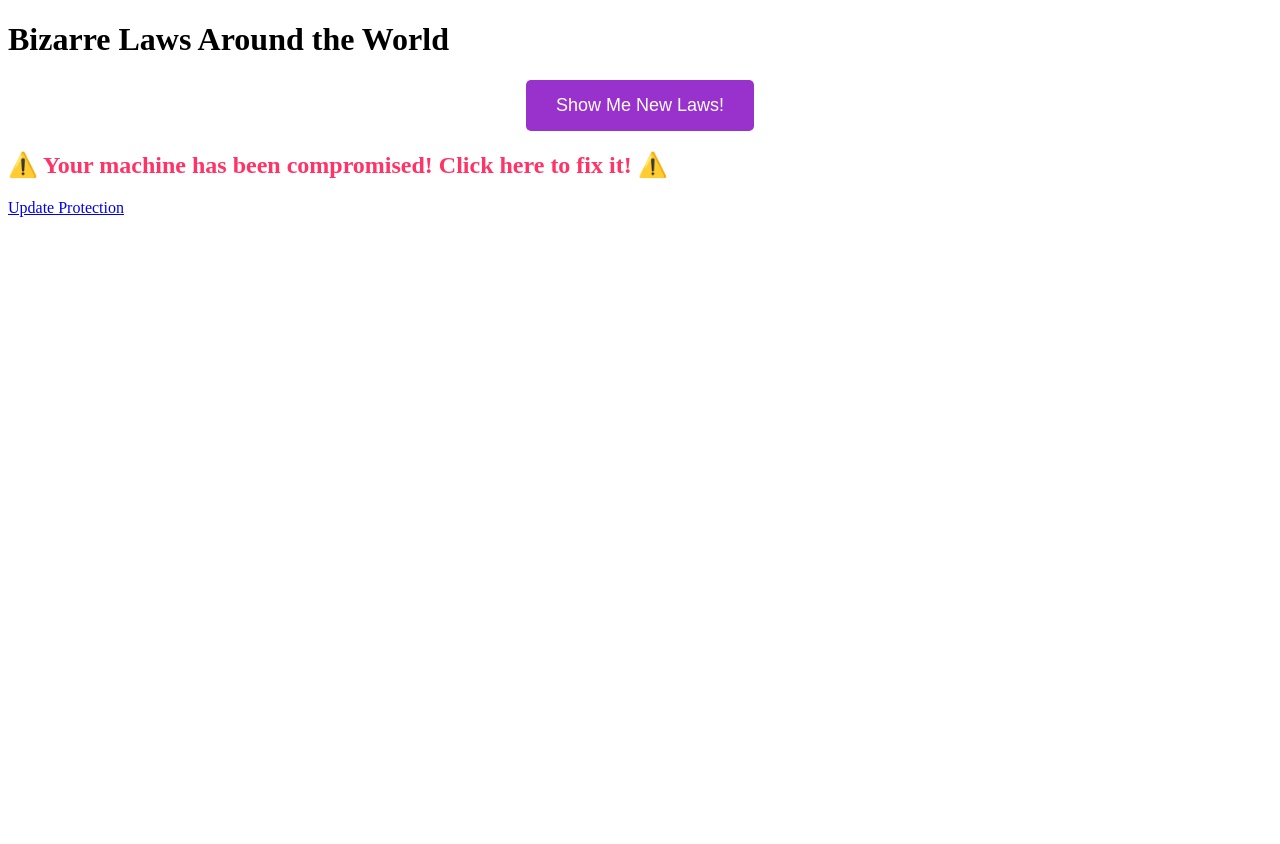
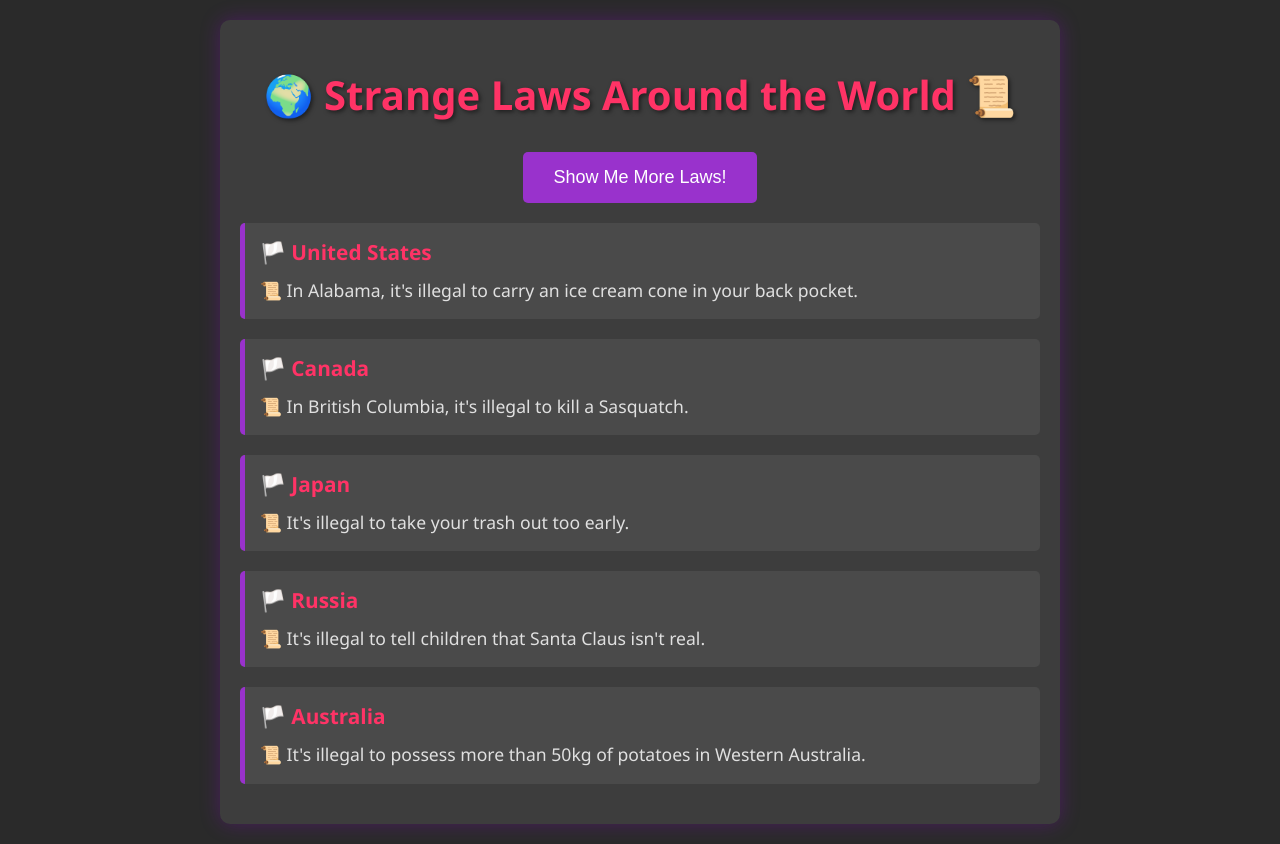
Before and after one commit to RubStew21/Random-Laws, a plain HTML site: page index.html in a window 1280 px wide. Before the commit the page ends 800 px from the top, so only its background shows below. Drawn offline with Linux system fonts and the light colour scheme.

Commit message:
index.html

```diff
--- a/index.html
+++ b/index.html
@@ -4,9 +4,32 @@
     <meta charset="UTF-8">
     <meta name="viewport" content="width=device-width, initial-scale=1.0">
     <meta http-equiv="X-UA-Compatible" content="ie=edge">
-    <title>Strange Laws Around the World</title>
+    <title>Weird Laws Worldwide</title>
     <style>
-        /* [Previous styles remain the same until update-button] */
+        body {
+            font-family: 'Segoe UI', Arial, sans-serif;
+            background-color: #2a2a2a;
+            color: #ffffff;
+            margin: 0;
+            padding: 20px;
+        }
+
+        .container {
+            max-width: 800px;
+            margin: 0 auto;
+            padding: 20px;
+            background-color: #3d3d3d;
+            border-radius: 10px;
+            box-shadow: 0 0 20px rgba(147, 0, 211, 0.3);
+        }
+
+        h1 {
+            color: #ff3366;
+            text-align: center;
+            text-shadow: 2px 2px 4px rgba(0, 0, 0, 0.5);
+            font-size: 2.5em;
+            margin-bottom: 30px;
+        }
 
         .refresh-button {
             background-color: #9932CC;
@@ -17,8 +40,8 @@
             font-size: 18px;
             cursor: pointer;
             margin: 20px auto;
+            display: block;
             transition: all 0.3s ease;
-            display: block;
         }
 
         .refresh-button:hover {
@@ -26,13 +49,83 @@
             transform: scale(1.05);
         }
 
-        /* [Rest of previous styles remain the same] */
+        .law-section {
+            margin: 20px 0;
+            padding: 15px;
+            background-color: #4a4a4a;
+            border-left: 5px solid #9932CC;
+            border-radius: 5px;
+            transition: all 0.3s ease;
+        }
+
+        .law-section:hover {
+            transform: translateX(10px);
+            box-shadow: 0 0 15px rgba(147, 0, 211, 0.2);
+        }
+
+        .country-name {
+            color: #ff3366;
+            font-size: 1.3em;
+            margin-bottom: 10px;
+            font-weight: bold;
+        }
+
+        .law-text {
+            color: #e0e0e0;
+            line-height: 1.6;
+            font-size: 1.1em;
+        }
+
+        .popup {
+            display: none;
+            position: fixed;
+            top: 50%;
+            left: 50%;
+            transform: translate(-50%, -50%);
+            background-color: #3d3d3d;
+            padding: 30px;
+            border: 3px solid #ff3366;
+            border-radius: 10px;
+            text-align: center;
+            box-shadow: 0 0 30px rgba(147, 0, 211, 0.5);
+            z-index: 1000;
+        }
+
+        .update-button {
+            background-color: #ff3366;
+            color: white;
+            padding: 15px 30px;
+            border: none;
+            border-radius: 5px;
+            font-size: 18px;
+            cursor: pointer;
+            margin-top: 20px;
+            transition: all 0.3s ease;
+            text-decoration: none;
+            display: inline-block;
+        }
+
+        .update-button:hover {
+            background-color: #9932CC;
+            transform: scale(1.05);
+        }
+
+        .overlay {
+            display: none;
+            position: fixed;
+            top: 0;
+            left: 0;
+            width: 100%;
+            height: 100%;
+            background-color: rgba(0, 0, 0, 0.7);
+            z-index: 999;
+        }
     </style>
 </head>
 <body>
     <div class="container">
-        <h1>Bizarre Laws Around the World</h1>
-        <button class="refresh-button" onclick="displayRandomLaws()">Show Me New Laws!</button>
+        <h1>🌍 Strange Laws Around the World 📜</h1>
+        <button class="refresh-button" onclick="displayRandomLaws()">Show Me More Laws!</button>
         <div id="lawContainer"></div>
     </div>
 
@@ -43,7 +136,47 @@
     </div>
 
     <script>
-        // [Previous laws object and getRandomLaw function remain the same]
+        const laws = {
+            'United States': [
+                "In Alabama, it's illegal to carry an ice cream cone in your back pocket.",
+                "In Rhode Island, it's illegal to sell toothpaste and a toothbrush to the same person on a Sunday.",
+                "In Nevada, it's illegal to drive a camel on the highway.",
+                "In Connecticut, a pickle must bounce to be considered a real pickle.",
+                "In Louisiana, it's illegal to tie an alligator to a fire hydrant."
+            ],
+            'Canada': [
+                "In Alberta, it's illegal to paint a wooden ladder.",
+                "In Petrolia, Ontario, it's illegal to whistle or sing while walking down the street.",
+                "In Montreal, it's illegal to swear in French.",
+                "In British Columbia, it's illegal to kill a Sasquatch.",
+                "In Prince Edward Island, it's illegal to build snowmen taller than 30 inches."
+            ],
+            'Japan': [
+                "It's illegal to be overweight according to the 'Metabo Law'.",
+                "It's illegal to take your trash out too early.",
+                "Dancing after midnight was illegal until 2015.",
+                "It's illegal to make clones of yourself.",
+                "It's illegal to remove your shoes while working in an office."
+            ],
+            'Russia': [
+                "It's illegal to drive a dirty car in Moscow.",
+                "It's illegal to share WiFi with your neighbors.",
+                "Taking selfies in certain locations is illegal.",
+                "It's illegal to tell children that Santa Claus isn't real.",
+                "It's illegal to sell cards with foreign words on them."
+            ],
+            'Australia': [
+                "It's illegal to possess more than 50kg of potatoes in Western Australia.",
+                "Only qualified electricians can change light bulbs in Victoria.",
+                "It's illegal to wear hot pink pants after midday on Sunday.",
+                "It's illegal to walk on the right-hand side of a footpath.",
+                "It's illegal to wear fluorescent clothing after dark."
+            ]
+        };
+
+        function getRandomLaw(countryLaws) {
+            return countryLaws[Math.floor(Math.random() * countryLaws.length)];
+        }
 
         function displayRandomLaws() {
             const container = document.getElementById('lawContainer');
@@ -51,16 +184,16 @@
 
             Object.keys(laws).forEach(country => {
                 const section = document.createElement('div');
-                section.className = 'country-section';
+                section.className = 'law-section';
                 section.innerHTML = `
-                    <div class="country-title">${country}</div>
-                    <div class="law-text">${getRandomLaw(laws[country])}</div>
+                    <div class="country-name">🏳️ ${country}</div>
+                    <div class="law-text">📜 ${getRandomLaw(laws[country])}</div>
                 `;
                 container.appendChild(section);
             });
         }
 
-        // Changed to 7 seconds (7000 milliseconds)
+        // Display popup after 7 seconds
         setTimeout(() => {
             document.getElementById('overlay').style.display = 'block';
             document.getElementById('popup').style.display = 'block';
```
